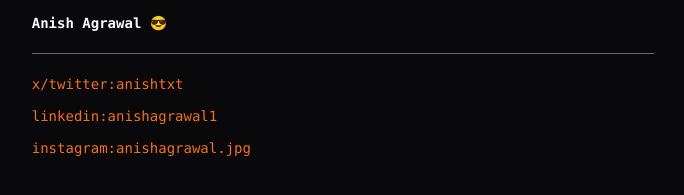
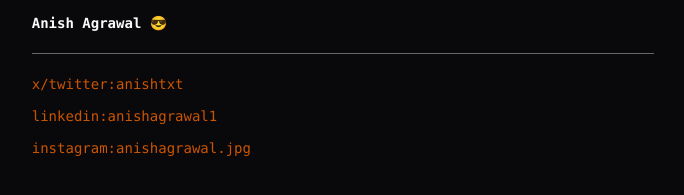
Before and after one commit to anishxyz/anishxyz, a Next.js app in the folder anishxyz/: page / in a window 1280 px wide. Shown: the part 395-590 px from the top of the page, without its empty margins (297-981 px from the left). Built offline with nearby package versions, Linux system fonts and the light colour scheme.

Commit message:
burn that orange

```diff
--- a/anishxyz/src/components/Profile.tsx
+++ b/anishxyz/src/components/Profile.tsx
@@ -18,7 +18,7 @@ const Profile = () => {
             <p>Always excited to chat!</p>
             <p><strong>Anish Agrawal 😎</strong></p>
             <hr className="border-[#666]"/>
-            <div className="space-y-1 text-[#F37021]">
+            <div className="space-y-1 text-[#C50]">
                 <a
                     href="https://x.com/anishtxt"
                     className="flex items-center group"
```
